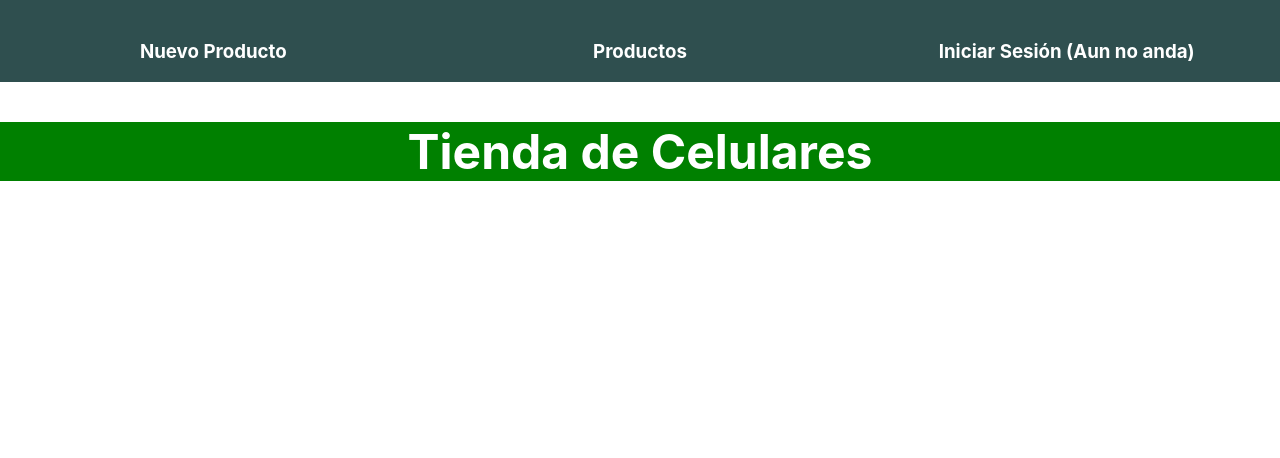
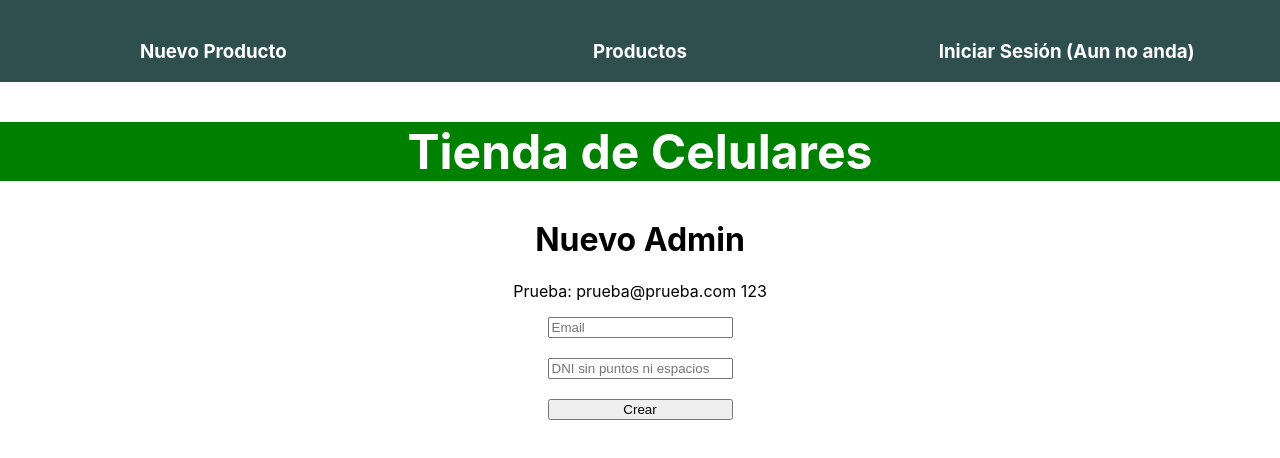
Before and after one commit to DevMcGann/practica-node-react, a React (Create React App) app in the folder cliente/: page /admin-nuevo in a window 1280 px wide. Shown: the top 458 px of the page. Built offline with nearby package versions, Linux system fonts and the light colour scheme.

Commit message:
Algun problema con Bcrypt tira errores en el serve

```diff
--- a/cliente/src/App.js
+++ b/cliente/src/App.js
@@ -4,6 +4,7 @@ import {BrowserRouter as Router, Link,Route, Switch} from 'react-router-dom';
 import Navbar from './componentes/Navbar.jsx';
 import NuevoProducto from './componentes/Productos/NuevoProducto';
 import Productos from './componentes/Productos/Productos';
+import UsuarioNuevo from './componentes/Usuarios/UsuarioNuevo.jsx'
 
 function App() {
   return (
@@ -17,6 +18,7 @@ function App() {
          <Switch>
               <Route exact path="/" component={Productos} />
               <Route exact path="/productos/nuevo" component={NuevoProducto} />
+              <Route exact path="/admin-nuevo" component={UsuarioNuevo} />
          </Switch>
 
       </Router>
--- /dev/null
+++ b/cliente/src/componentes/Usuarios/UsuarioNuevo.css
@@ -0,0 +1,10 @@
+.usuario-nuevo{
+    text-align: center;
+}
+
+.nuevo-usuario{
+    display: grid;
+    justify-content: center;
+    align-items: center;
+    grid-gap: 20px;
+}
--- a/cliente/src/componentes/Usuarios/UsuarioNuevo.jsx
+++ b/cliente/src/componentes/Usuarios/UsuarioNuevo.jsx
@@ -1,10 +1,48 @@
-import React from 'react';
+import React,{useState} from 'react';
 import clienteAxios from '../../axios';
+import './UsuarioNuevo.css'
 
 const UsuarioNuevo = () => {
+
+    const[nuevoUsuario, setNuevoUsuario] = useState({
+        email:'',
+        dni:''
+    });
+
+    const handleChange = e => {
+        setNuevoUsuario({
+            ...nuevoUsuario,
+        [e.target.name]:e.target.value
+        })
+    };
+
+    const Submit = async e => {
+        e.preventDefault();
+
+        const fd = new FormData();
+
+        fd.append('email', nuevoUsuario.email);
+        fd.append('dni', nuevoUsuario.dni);
+
+        try {
+            const res = await clienteAxios.post('/admin/nuevo', fd)
+            alert("Creado");
+        } catch (error) {
+            console.log(error)
+            alert("Hubo un error agregando producto")
+        }
+
+    }
+
     return (
         <div className="usuario-nuevo">
-            <h1>Yo voy a ser el formulario para crear usuario admin de esta landing page</h1>
+            <h1>Nuevo Admin</h1>
+            <p>Prueba: prueba@prueba.com  123</p>
+            <form  className="nuevo-usuario" onSubmit={Submit}>
+                <input type="text" placeholder="Email" name="email" onChange={handleChange}/>
+                <input type="text" placeholder="DNI sin puntos ni espacios" name="dni" onChange={handleChange}/>
+                <input type="submit"  value="Crear"/>
+            </form>
         </div>
      );
 }
```
